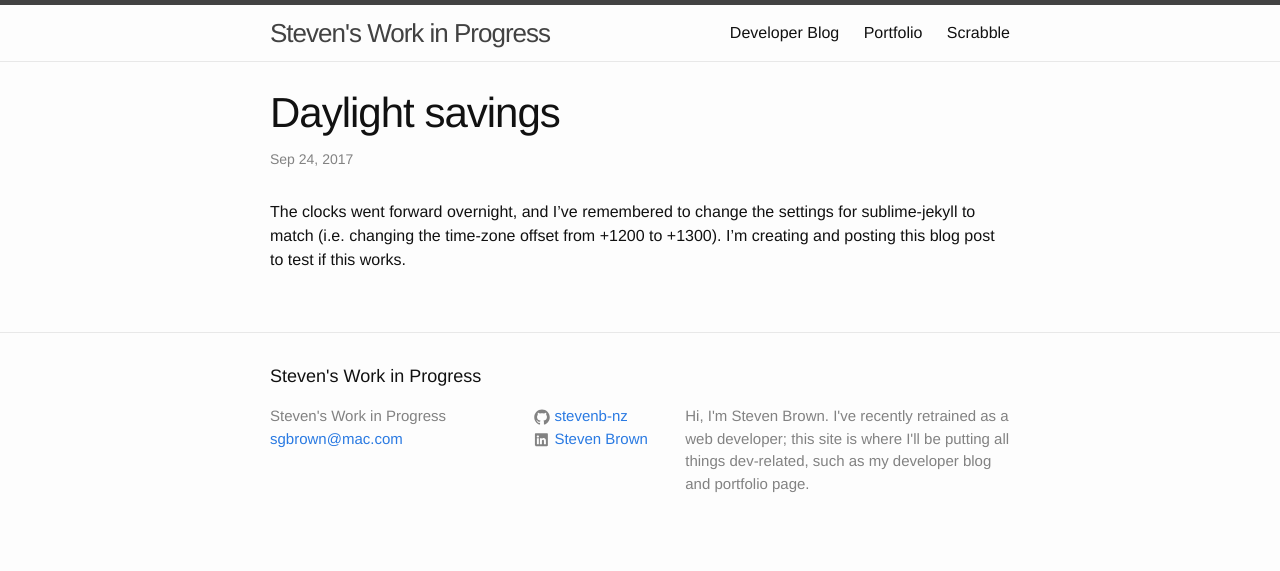
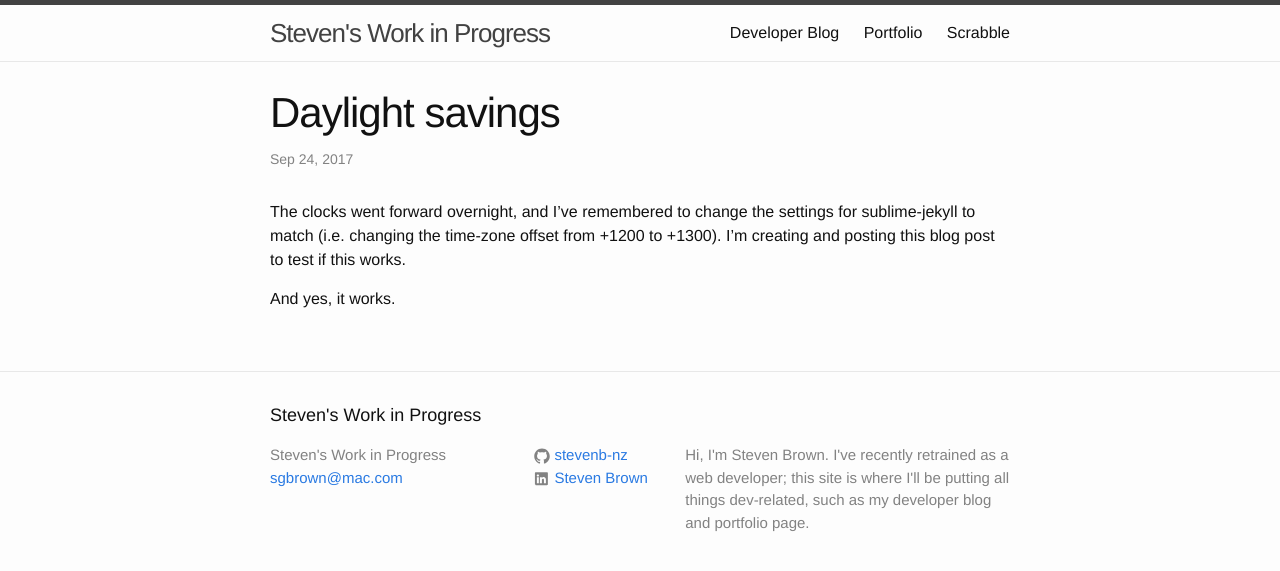
Before and after one commit to stevenb-nz/stevenb-nz.github.io, a Jekyll site: the page built from _posts/2017-09-24-daylight-savings.markdown, in a window 1280 px wide. Shown: the top 571 px of the page. Built offline with Jekyll 4.4.1, drawn with Linux system fonts in a browser that asks for light colours.

Commit message:
edited blog post (daylight savings)

```diff
--- a/_posts/2017-09-24-daylight-savings.markdown
+++ b/_posts/2017-09-24-daylight-savings.markdown
@@ -5,3 +5,5 @@ date:   2017-09-24 13:17:39 +1300
 categories: jekyll testing
 ---
 The clocks went forward overnight, and I've remembered to change the settings for sublime-jekyll to match (i.e. changing the time-zone offset from +1200 to +1300). I'm creating and posting this blog post to test if this works.
+
+And yes, it works.
```
